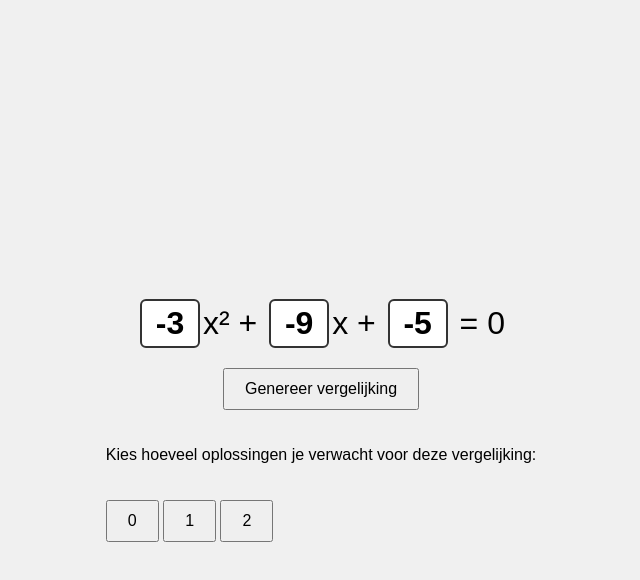
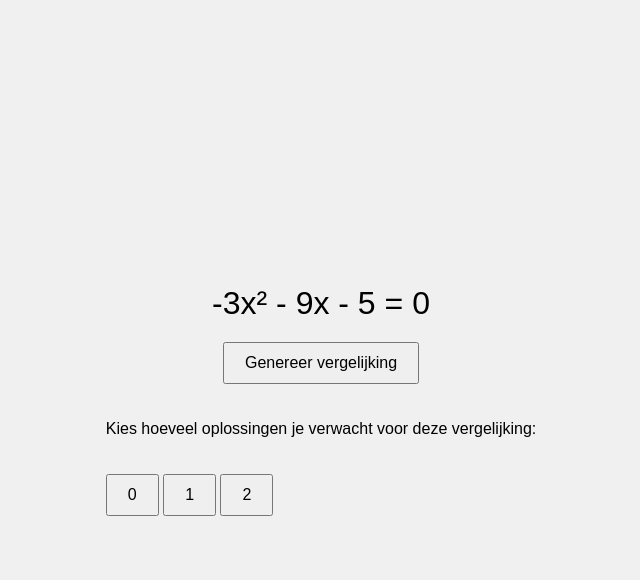
Before and after one commit to keaniputtemans/Tweedegraadsvergelijkingen-oplosser-compleet, a plain HTML site: page index.html in a window 1280 px wide. Both pictures are taken after a click on the button "Genereer vergelijking". Shown: the whole page, without its empty margins (319-959 px from the left). Drawn offline with Linux system fonts and the light colour scheme.

Commit message:
Add files via upload

```diff
--- a/index.html
+++ b/index.html
@@ -3,16 +3,16 @@
 <head>
 <meta charset="UTF-8">
 <meta name="viewport" content="width=device-width, initial-scale=1.0">
-<title>Tweedegraads Oefenmachine - Interactief</title>
+<title>Tweedegraads Oefenmachine - Embed</title>
 <style>
 body {
   font-family: Arial, sans-serif;
-  margin:0; padding:20px;
+  margin:0; padding:0;
   display:flex; flex-direction:column;
   justify-content:center; align-items:center;
   min-height:100vh; background:#f0f0f0;
 }
-.equation { font-size:2em; margin-top:20px; }
+.equation { font-size:2em; margin-top:20px; text-align:center; }
 .highlight { display:inline-block; min-width:40px; text-align:center; border:2px solid #333; border-radius:6px; padding:4px 8px; margin:0 3px; background:#fff; font-weight:bold; }
 button { margin-top:20px; padding:10px 20px; font-size:1em; cursor:pointer; }
 .solution { margin-top:20px; font-weight:bold; color:darkblue; text-align:left; max-width:600px; white-space:pre-line; }
@@ -22,11 +22,7 @@ input { width:80px; padding:4px; font-size:1em; margin:0 5px; }
 </head>
 <body>
 
-<div class="equation">
-  <span class="highlight" id="a">a</span>x² +
-  <span class="highlight" id="b">b</span>x +
-  <span class="highlight" id="c">c</span> = 0
-</div>
+<div class="equation" id="equationDisplay"></div>
 
 <button onclick="spin()">Genereer vergelijking</button>
 
@@ -48,27 +44,26 @@ input { width:80px; padding:4px; font-size:1em; margin:0 5px; }
 <script>
 let currentA, currentB, currentC, solutions=[], expectedSolutions=null;
 
-function getRandomInt(min,max){
-  return Math.floor(Math.random()*(max-min+1))+min;
-}
+function getRandomInt(min,max){ return Math.floor(Math.random()*(max-min+1))+min; }
 
 function spin(){
-  // genereer a, b, c, incl. negatieve waarden
-  let a;
-  do { a = getRandomInt(-5,5); } while(a===0);
-  let b = getRandomInt(-10,10);
-  let c = getRandomInt(-10,10);
+  // genereer a, b, c, incl negatieve waarden
+  let a; do { a=getRandomInt(-5,5); } while(a===0);
+  let b=getRandomInt(-10,10);
+  let c=getRandomInt(-10,10);
 
-  currentA = a; currentB = b; currentC = c;
+  currentA=a; currentB=b; currentC=c;
 
-  document.getElementById("a").textContent = a;
-  document.getElementById("b").textContent = b;
-  document.getElementById("c").textContent = c;
+  // update de vergelijking dynamisch
+  let eqText = `${a}x² `;
+  eqText += (b>=0)? `+ ${b}x ` : `- ${Math.abs(b)}x `;
+  eqText += (c>=0)? `+ ${c} ` : `- ${Math.abs(c)} `;
+  eqText += `= 0`;
+  document.getElementById("equationDisplay").textContent=eqText;
 
-  // bereken discriminant en oplossingen
-  let D = b*b - 4*a*c;
-  solutions=[];
-  if(D >= 0){
+  // bereken oplossingen
+  let D=b*b -4*a*c; solutions=[];
+  if(D>=0){
     let x1=(-b+Math.sqrt(D))/(2*a);
     let x2=(-b-Math.sqrt(D))/(2*a);
     solutions = D===0?[x1]:[x1,x2];
@@ -86,7 +81,7 @@ function setExpected(n){
   expectedSolutions=n;
   document.getElementById("selectSolutions").style.display="none";
   if(n>0){ document.getElementById("inputs").style.display="block"; }
-  else{ document.getElementById("solution").textContent = "Geen reële oplossingen.\\n\nStap voor stap kan je zien dat D<0."; }
+  else{ document.getElementById("solution").textContent="Geen reële oplossingen.\nStap voor stap zie je dat D<0."; }
 }
 
 function parseInput(input){
@@ -105,21 +100,18 @@ function checkAnswers(){
   let x2User=parseInput(document.getElementById("x2Input").value);
 
   let correct=true;
-  if(solutions.length===1) correct = Math.abs(x1User - solutions[0]) <0.01;
-  else correct = (Math.abs(x1User - solutions[0])<0.01 && Math.abs(x2User - solutions[1])<0.01) ||
-                (Math.abs(x1User - solutions[1])<0.01 && Math.abs(x2User - solutions[0])<0.01);
+  if(solutions.length===1) correct = Math.abs(x1User - solutions[0])<0.01;
+  else correct = (Math.abs(x1User-solutions[0])<0.01 && Math.abs(x2User-solutions[1])<0.01) ||
+                (Math.abs(x1User-solutions[1])<0.01 && Math.abs(x2User-solutions[0])<0.01);
 
   let resultText=correct?"✅ Correct!":"❌ Niet correct.";
 
-  // stap-voor-stap
   let D=currentB*currentB -4*currentA*currentC;
-  resultText+=`\\n\\nStap voor stap oplossing:\\n`;
-  resultText+=`Vergelijking: ${currentA}x² + ${currentB}x + ${currentC} = 0\\n`;
-  resultText+=`Discriminant: D = b² -4ac = ${currentB}² -4*${currentA}*${currentC} = ${D}\\n`;
-  if(D<0){ resultText+=`Geen reële oplossingen.`; }
-  else if(D===0){ let x=-currentB/(2*currentA); resultText+=`Één oplossing (dubbele): x = -b/(2a) = -${currentB}/(2*${currentA}) = ${x.toFixed(2)}`; }
+  resultText+=`\n\nStap voor stap oplossing:\nVergelijking: ${currentA}x² ${currentB>=0?'+':'-'} ${Math.abs(currentB)}x ${currentC>=0?'+':'-'} ${Math.abs(currentC)} = 0\nDiscriminant D = ${currentB}² - 4*${currentA}*${currentC} = ${D}\n`;
+  if(D<0) resultText+="Geen reële oplossingen.";
+  else if(D===0){ let x=-currentB/(2*currentA); resultText+=`Één oplossing (dubbele): x = -b/(2a) = ${x.toFixed(2)}`; }
   else{ let x1=(-currentB+Math.sqrt(D))/(2*currentA); let x2=(-currentB-Math.sqrt(D))/(2*currentA);
-    resultText+=`Twee oplossingen:\n x₁ = (-b+√D)/(2a) = (-${currentB}+√${D})/(2*${currentA}) = ${x1.toFixed(2)}\n x₂ = (-b-√D)/(2a) = (-${currentB}-√${D})/(2*${currentA}) = ${x2.toFixed(2)}`; }
+    resultText+=`Twee oplossingen:\nx₁ = ${x1.toFixed(2)}\nx₂ = ${x2.toFixed(2)}`; }
 
   document.getElementById("solution").textContent=resultText;
 }
```
